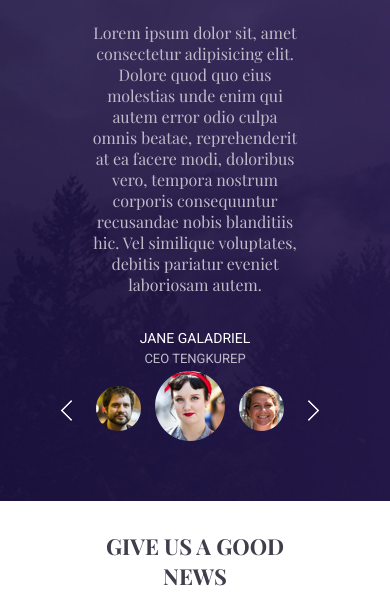
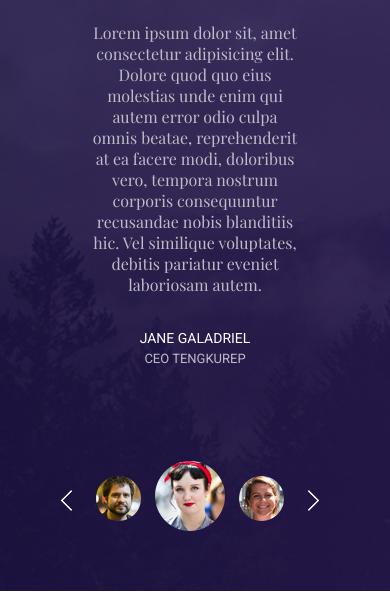
Before and after one commit to MykhailoStratan/tajam-maket, a plain HTML site: page index.html in a window 390 px wide. Shown: the part 5275-5883 px from the top of the page. Drawn offline with nearby package versions, Linux system fonts and the light colour scheme; a web font is replaced by a local one.

Commit message:
fix pplsay height

```diff
--- a/styles.css
+++ b/styles.css
@@ -1208,6 +1208,7 @@ button.learn-more:hover, button.hiring:hover,
 
     #ppl-say {
         height: 600px;
+        padding: 10px 0;
     }
 
     #slider ul li:nth-child(2), #slider ul li:nth-child(6) {
@@ -1349,4 +1350,12 @@ button.learn-more:hover, button.hiring:hover,
         margin-top: 50px;
     }
 
+    #ppl-say {
+        height: 670px;
+    }
+
+    .logos-left, .logos-right {
+        transform: scale(0.7);
+    }
+
 }
```
